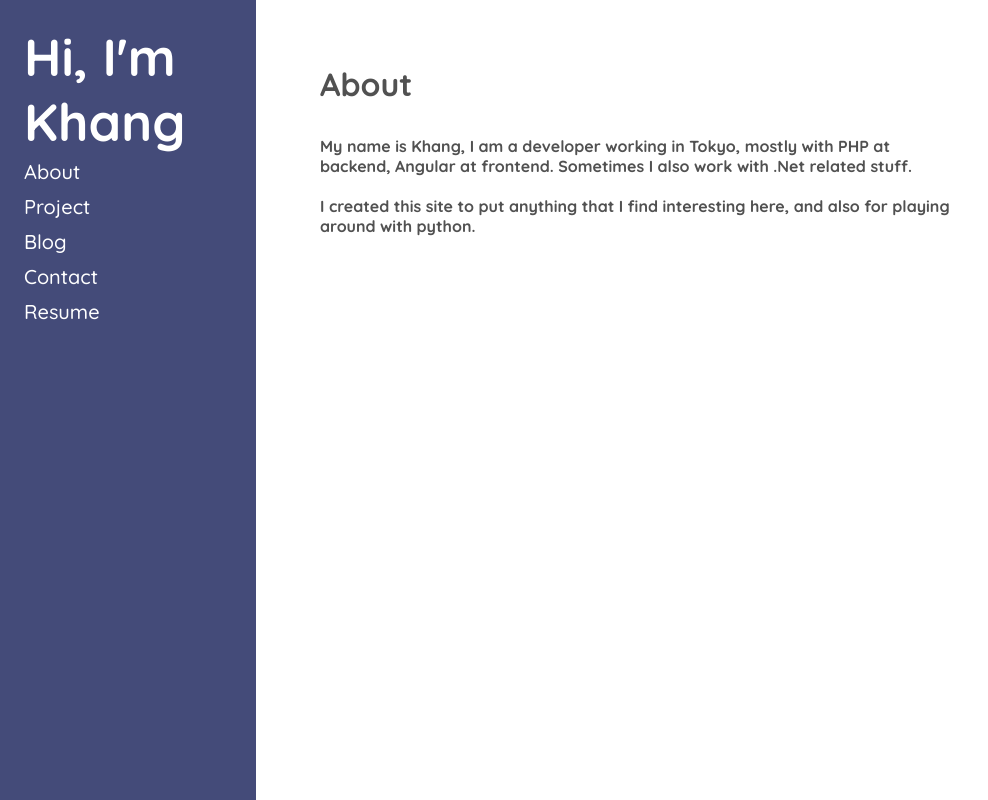
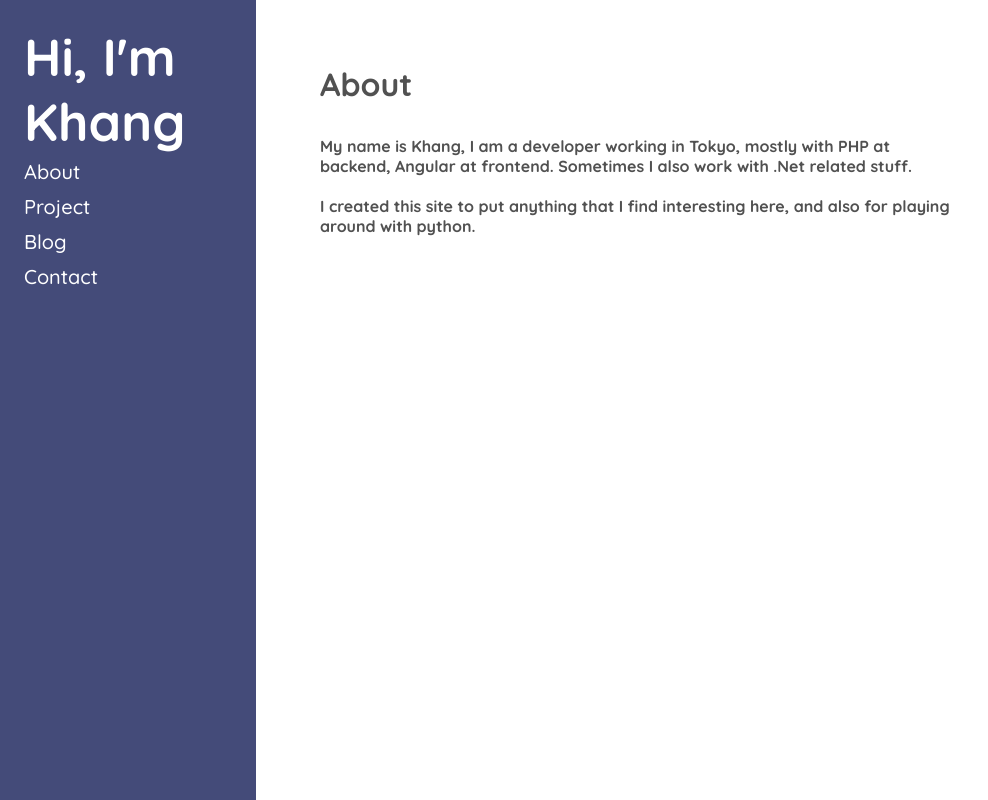
Before and after one commit to tranchikhang/ckhang, a Flask app: page / in a window 1280 px wide. Shown: the whole page, without its empty margins (0-988 px from the left). Run offline with Flask 2, Linux system fonts and the light colour scheme; parts of the project's set-up code (start-up, migrations or seed data) failed here and were passed over.

Commit message:
remove profile page

```diff
--- a/app/templates/common/sidebar.html
+++ b/app/templates/common/sidebar.html
@@ -11,6 +11,5 @@
         <a class="page-link" href="/project/">Project</a>
         <a class="page-link" href="/blog/">Blog</a>
         <a class="page-link" href="/contact/">Contact</a>
-        <a class="page-link" href="/resume/">Resume</a>
     </nav>
 </div>
```
